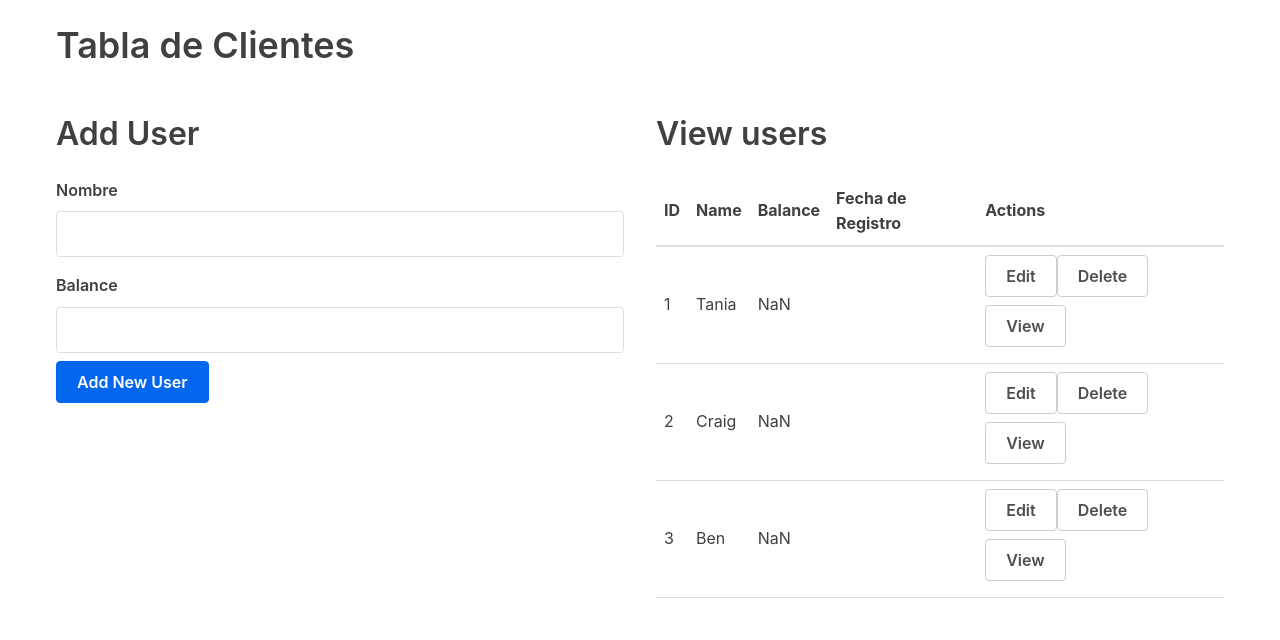
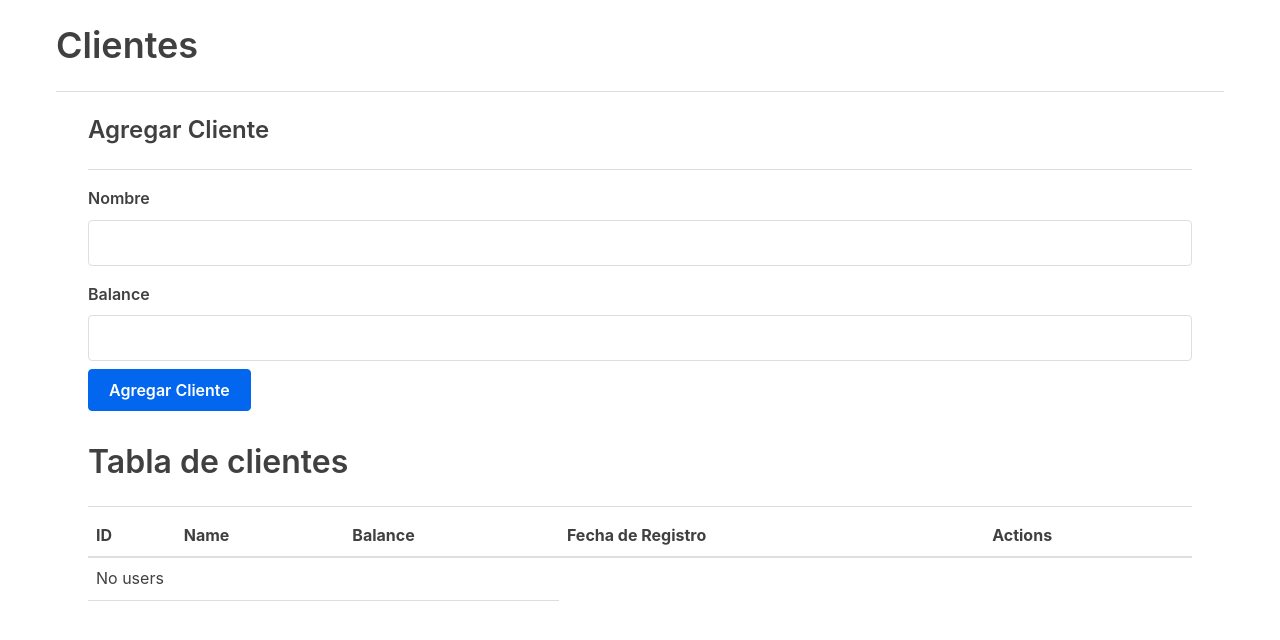
Before and after one commit to Xaroz/client-crud-react, a React (Create React App) app: page / in a window 1280 px wide. Shown: the top 640 px of the page. Built offline with nearby package versions, Linux system fonts and the light colour scheme.

Commit message:
Changes to language

```diff
--- a/src/App.js
+++ b/src/App.js
@@ -5,9 +5,7 @@ import EditUserForm from "./forms/EditUserForm";
 
 const App = () => {
   const usersData = [
-    { id: 1, name: "Tania", username: "floppydiskette" },
-    { id: 2, name: "Craig", username: "siliconeidolon" },
-    { id: 3, name: "Ben", username: "benisphere" }
+
   ];
 
   const [users, setUsers] = useState(usersData);
@@ -41,12 +39,13 @@ const App = () => {
 
   return (
     <div className="container">
-      <h1>Tabla de Clientes</h1>
-      <div className="flex-row">
+      <h1>Clientes</h1>
+      <hr />
+      <div className="flex-large">
         <div className="flex-large">
           {editing ? (
             <div>
-              <h2>Edit User</h2>
+              <h4>Editar Cliente</h4>
               <EditUserForm
                 editing={editing}
                 setEditing={setEditing}
@@ -56,13 +55,15 @@ const App = () => {
             </div>
           ) : (
             <div>
-              <h2>Add User</h2>
+              <h4>Agregar Cliente</h4>
+              <hr />
               <AddUserForm addUser = {addUser} />
             </div>
           )}
         </div>
         <div className="flex-large">
-          <h2>View users</h2>
+          <h2>Tabla de clientes</h2>
+          <hr />
           <UserTable users={users} deleteUser={deleteUser} editRow={editRow} />
         </div>
       </div>
--- a/src/forms/AddUserForm.js
+++ b/src/forms/AddUserForm.js
@@ -33,7 +33,7 @@ const AddUseForm = props => {
         value={user.balance}
         onChange={handleInputChange}
       />
-      <button>Add New User</button>
+      <button>Agregar Cliente</button>
     </form>
   );
 };
--- a/src/forms/EditUserForm.js
+++ b/src/forms/EditUserForm.js
@@ -35,12 +35,12 @@ const EditUserForm = props => {
         value={user.balance}
         onChange={handleInputChange}
       />
-      <button>Update user</button>
+      <button>Guardar Cambios</button>
       <button
         onClick={() => props.setEditing(false)}
         className="button muted-button"
       >
-        Cancel
+        Cancelar
       </button>
     </form>
   );
--- a/src/table/UserTable.js
+++ b/src/table/UserTable.js
@@ -24,17 +24,17 @@ const UserTable = props => (
                 onClick={() => props.editRow(user)}
                 className="button muted-button"
               >
-                Edit
+                Editar
               </button>
               <button
                 onClick={() => props.deleteUser(user.id)}
                 className="button muted-button"
               >
-                Delete
+                Borrar
               </button>
               <button
               className = "button muted-button">
-                  View
+                  Ver
               </button>
             </td>
           </tr>
```
